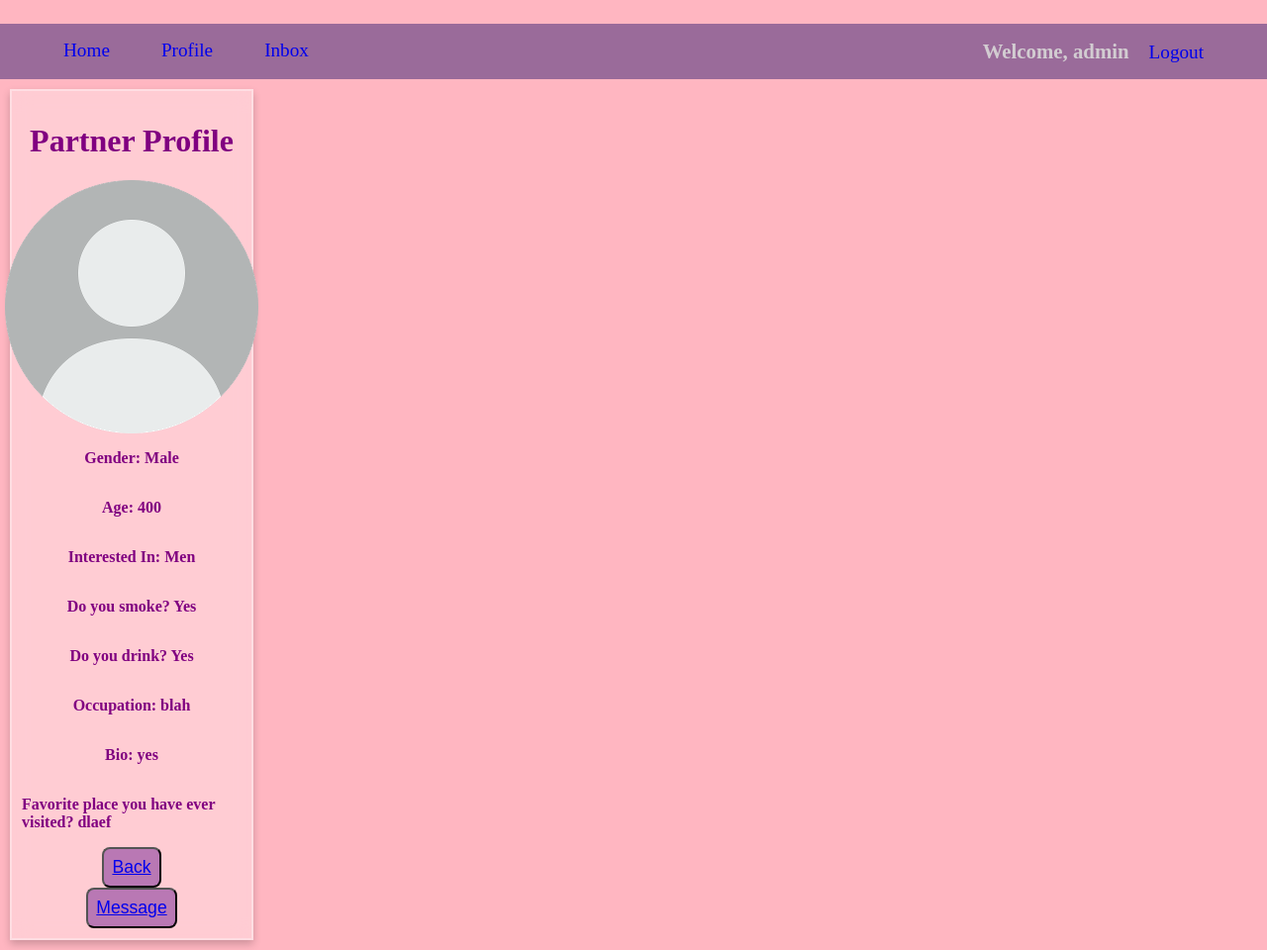
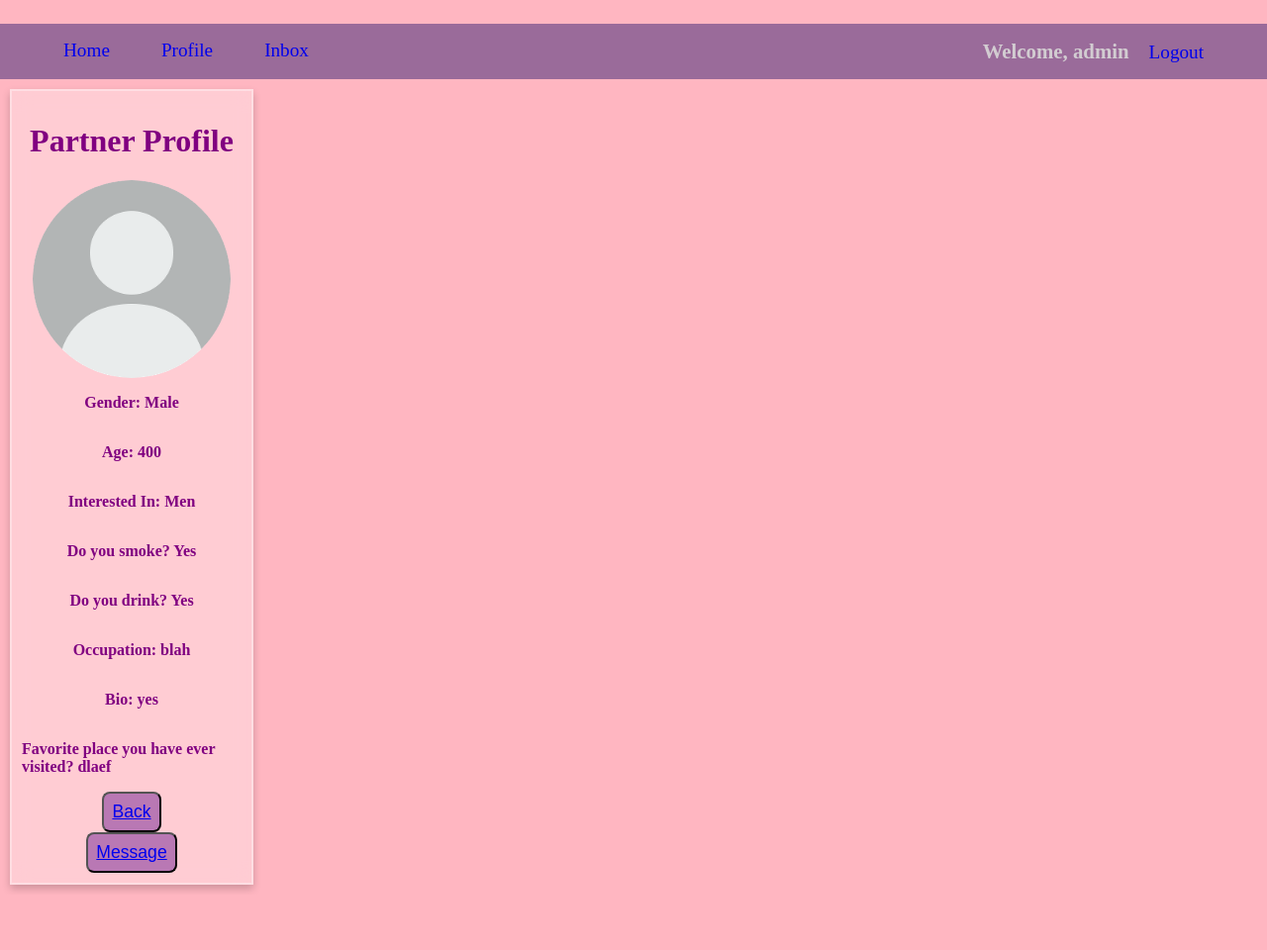
Before and after one commit to rramola/DatingApp, a Django app: page /partner_profile/6 in a window 1280 px wide. Shown: the part 332-1292 px from the top of the page at 99% size. After the commit the page ends 1233 px from the top, so only its background shows below. Run offline with Django 5.2, Linux system fonts and the light colour scheme; a user stored in the database is signed in; data comes from the database, SQL or seed files in the repository; both versions use the stored data as it was after the commit; some web fonts are replaced.

Commit message:
fixed pfp on view profile

```diff
--- a/app/static/styles.css
+++ b/app/static/styles.css
@@ -1215,7 +1215,8 @@ opacity: 0;
 }
 
 .potential_partner_profile > img{
-    border-radius: 0%;
+    border-radius: 50%;
+    width: 200px;
     object-fit: cover;
 }
 
```
Also changed, not shown: db.sqlite3.
